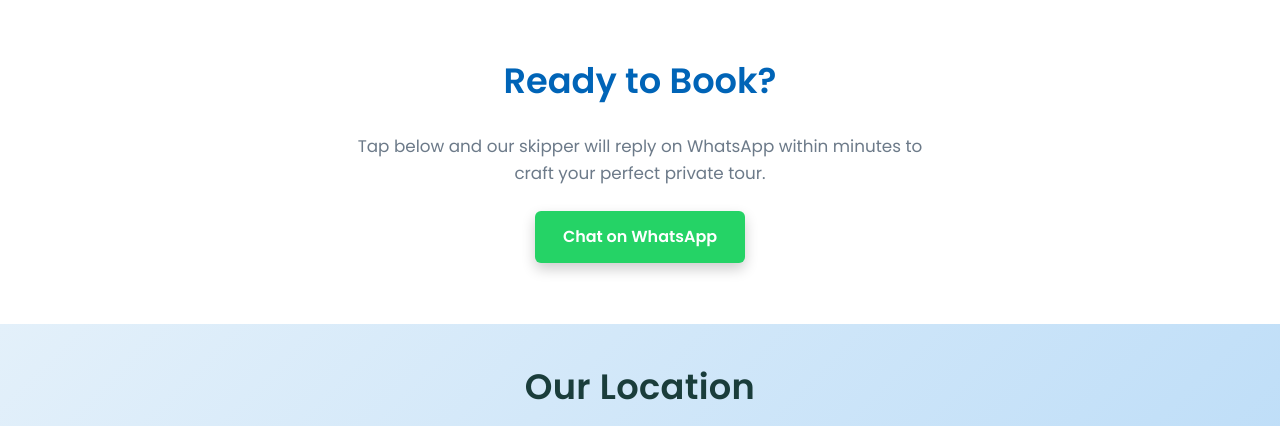
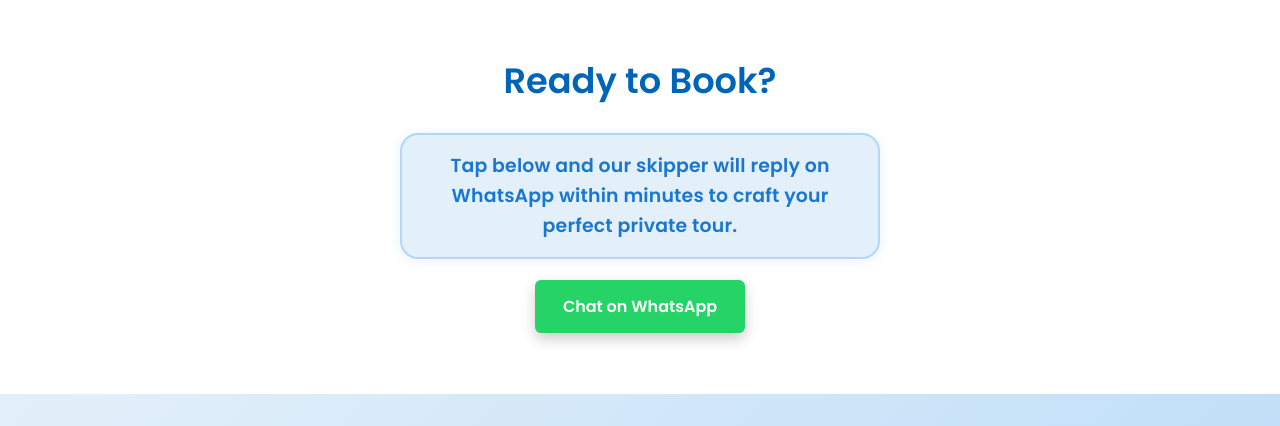
Before and after one commit to creyten/nostromo, a plain HTML site: page index.html in a window 1280 px wide. Shown: the part 1920-2346 px from the top of the page. Drawn offline with Linux system fonts and the light colour scheme.

Commit message:
vrijedilo je i malo promijeniti kontrast i boje

```diff
--- a/index.html
+++ b/index.html
@@ -19,7 +19,11 @@
 <link rel="stylesheet" href="style.css">
 </head>
 <body>
+<nav class="navbar" role="navigation" aria-label="Main navigation">
+    <!-- ...navbar content... -->
+</nav>
 
+<main id="main-content">
     <header class="hero">
         <img src="images/hero.jpg" alt="Nostromo Tours Boat at Golden Beach" class="hero-img">
         <div class="hero-overlay">
@@ -63,7 +67,22 @@
     <section id="book" class="section">
         <div class="container contact-whatsapp">
             <h2>Ready to Book?</h2>
-        <p>Tap below and our skipper will reply on WhatsApp within minutes to craft your perfect private tour.</p>
+            <p style="
+                color: #1976d2;
+                background: #e3f0fa;
+                font-size: 1.18rem;
+                font-weight: 600;
+                padding: 1rem 1.2rem;
+                border-radius: 18px;
+                box-shadow: 0 2px 12px rgba(25,118,210,0.10);
+                margin: 0 auto 1.3rem auto;
+                max-width: 480px;
+                text-align: center;
+                letter-spacing: 0.01em;
+                border: 2px solid #b3d8f7;
+            ">
+                Tap below and our skipper will reply on WhatsApp within minutes to craft your perfect private tour.
+            </p>
             <a href="https://wa.me/385919262611?text=Hi%20Nostromo%20Tours%2C%20I'd%20love%20to%20book%20a%20private%20boat%20tour!" target="_blank" rel="noopener" class="btn whatsapp-btn">Chat on WhatsApp</a>
         </div>
     </section>
@@ -80,10 +99,12 @@
                 <iframe
                     src="https://www.google.com/maps/embed?pb=!1m18!1m12!1m3!1d3179.984892383092!2d14.574462401179602!3d45.024173037847035!2m3!1f0!2f0!3f0!3m2!1i1024!2i768!4f13.1!3m3!1m2!1s0x47637376632d8733%3A0x31a631bd8a7966b1!2sPRIVATE%20BOAT%20TOURS%20NOSTROMO%20KRK!5e0!3m2!1shr!2shr!4v1749587081202!5m2!1shr!2shr"
                     width="100%" height="400" style="border:0; display:block;" allowfullscreen="" loading="lazy"
-                referrerpolicy="no-referrer-when-downgrade"></iframe>
+                    referrerpolicy="no-referrer-when-downgrade"
+                    title="Map showing location of Nostromo Tours Krk"></iframe>
             </div>
         </div>
     </section>
+</main>
 
 <footer class="footer">
     <p>&copy; 2025 Nostromo Tours Krk. All rights reserved.</p>
```
Lines whose indentation alone changed are shown as unchanged.
